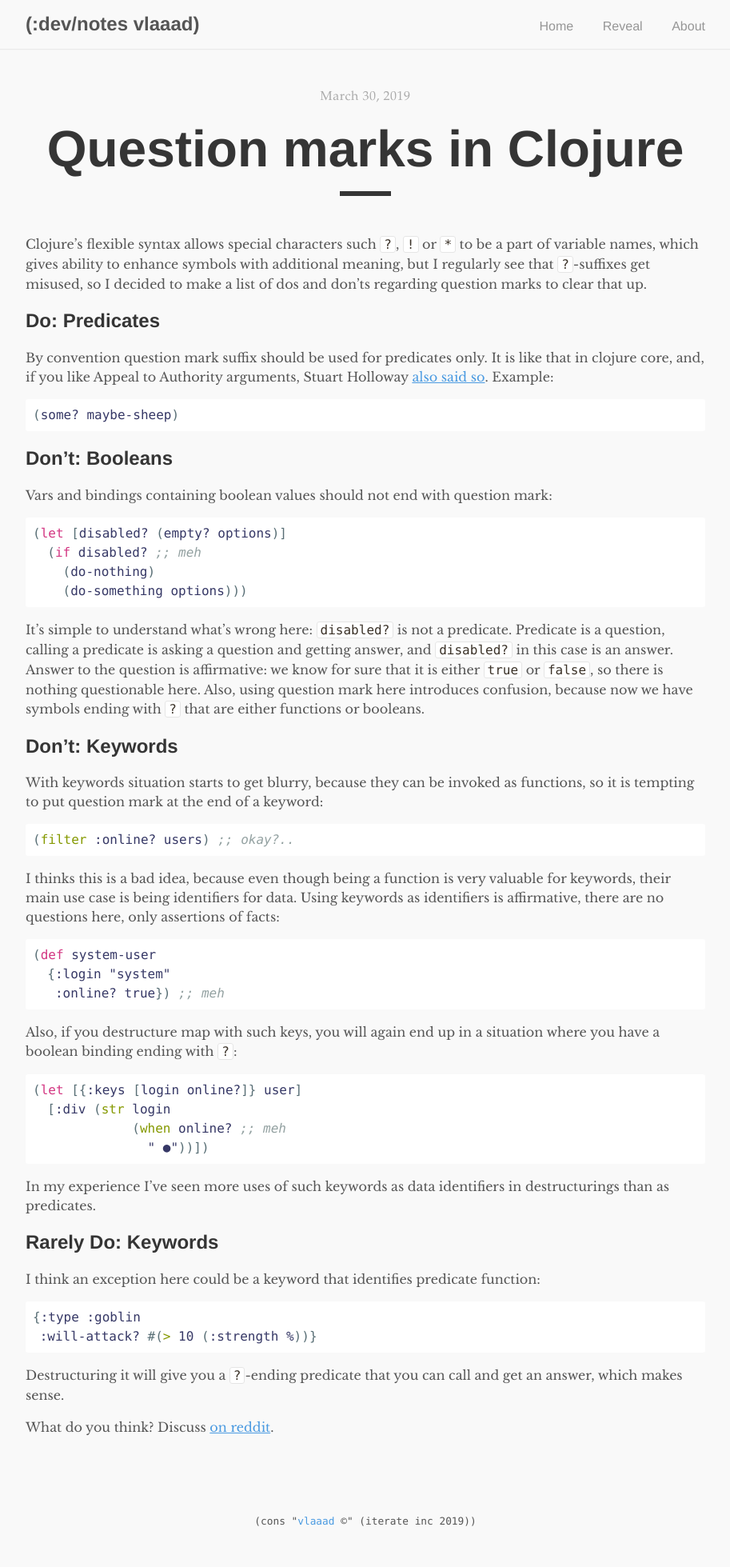
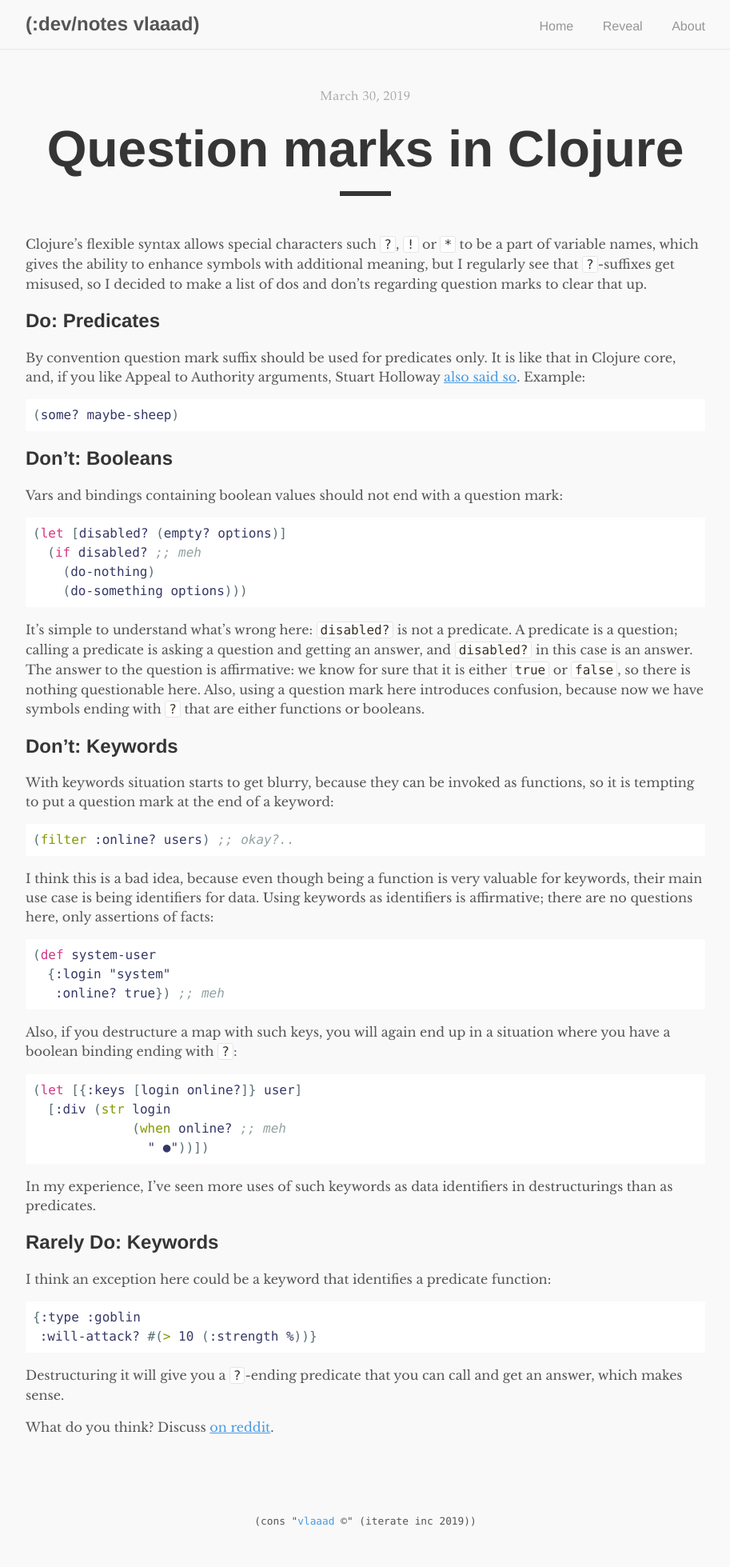
Before and after one commit to vlaaad/vlaaad.github.io, a Jekyll site: the page built from _posts/2019-03-30-question-marks-in-clojure.markdown, in a window 1280 px wide. Shown: the whole page at 80% size, without its empty margins (183-1096 px from the left). Built offline with Jekyll 4.4.1, drawn with Linux system fonts in a browser that asks for light colours; comment, search, counter and statistics services are not loaded.

Commit message:
Fix grammar and clarity issues in Clojure post
Correct grammatical errors and improve clarity in the text.

```diff
--- a/_posts/2019-03-30-question-marks-in-clojure.markdown
+++ b/_posts/2019-03-30-question-marks-in-clojure.markdown
@@ -6,11 +6,11 @@ date: 2019-03-30
 permalink: /2019-03-30/question-marks-in-clojure
 ---
 
-Clojure's flexible syntax allows special characters such `?`, `!` or `*` to be a part of variable names, which gives ability to enhance symbols with additional meaning, but I regularly see that `?`-suffixes get misused, so I decided to make a list of dos and don'ts regarding question marks to clear that up.
+Clojure's flexible syntax allows special characters such `?`, `!` or `*` to be a part of variable names, which gives the ability to enhance symbols with additional meaning, but I regularly see that `?`-suffixes get misused, so I decided to make a list of dos and don'ts regarding question marks to clear that up.
 
 ## Do: Predicates
 
-By convention question mark suffix should be used for predicates only. It is like that in clojure core, and, if you like Appeal to Authority arguments, Stuart Holloway [also said so](https://groups.google.com/d/msg/clojure/IdSGKwTYqPU/QC0udWGuLMQJ). Example:
+By convention question mark suffix should be used for predicates only. It is like that in Clojure core, and, if you like Appeal to Authority arguments, Stuart Holloway [also said so](https://groups.google.com/d/msg/clojure/IdSGKwTYqPU/QC0udWGuLMQJ). Example:
 
 {% highlight clojure %}
 (some? maybe-sheep)
@@ -18,7 +18,7 @@ By convention question mark suffix should be used for predicates only. It is lik
 
 ## Don't: Booleans
 
-Vars and bindings containing boolean values should not end with question mark:
+Vars and bindings containing boolean values should not end with a question mark:
 
 {% highlight clojure %}
 (let [disabled? (empty? options)]
@@ -27,17 +27,17 @@ Vars and bindings containing boolean values should not end with question mark:
     (do-something options)))
 {% endhighlight %}
 
-It's simple to understand what's wrong here: `disabled?` is not a predicate. Predicate is a question, calling a predicate is asking a question and getting answer, and `disabled?` in this case is an answer. Answer to the question is affirmative: we know for sure that it is either `true` or `false`, so there is nothing questionable here. Also, using question mark here introduces confusion, because now we have symbols ending with `?` that are either functions or booleans.
+It's simple to understand what's wrong here: `disabled?` is not a predicate. A predicate is a question; calling a predicate is asking a question and getting an answer, and `disabled?` in this case is an answer. The answer to the question is affirmative: we know for sure that it is either `true` or `false`, so there is nothing questionable here. Also, using a question mark here introduces confusion, because now we have symbols ending with `?` that are either functions or booleans.
 
 ## Don't: Keywords
 
-With keywords situation starts to get blurry, because they can be invoked as functions, so it is tempting to put question mark at the end of a keyword:
+With keywords situation starts to get blurry, because they can be invoked as functions, so it is tempting to put a question mark at the end of a keyword:
 
 {% highlight clojure %}
 (filter :online? users) ;; okay?..
 {% endhighlight %}
 
-I thinks this is a bad idea, because even though being a function is very valuable for keywords, their main use case is being identifiers for data. Using keywords as identifiers is affirmative, there are no questions here, only assertions of facts:
+I think this is a bad idea, because even though being a function is very valuable for keywords, their main use case is being identifiers for data. Using keywords as identifiers is affirmative; there are no questions here, only assertions of facts:
 
 {% highlight clojure %}
 (def system-user
@@ -45,7 +45,7 @@ I thinks this is a bad idea, because even though being a function is very valuab
    :online? true}) ;; meh
 {% endhighlight %}
 
-Also, if you destructure map with such keys, you will again end up in a situation where you have a boolean binding ending with `?`:
+Also, if you destructure a map with such keys, you will again end up in a situation where you have a boolean binding ending with `?`:
 
 {% highlight clojure %}
 (let [{:keys [login online?]} user]
@@ -54,11 +54,11 @@ Also, if you destructure map with such keys, you will again end up in a situatio
                " ●"))])
 {% endhighlight %}
 
-In my experience I've seen more uses of such keywords as data identifiers in destructurings than as predicates.
+In my experience, I've seen more uses of such keywords as data identifiers in destructurings than as predicates.
 
 ## Rarely Do: Keywords
 
-I think an exception here could be a keyword that identifies predicate function:
+I think an exception here could be a keyword that identifies a predicate function:
 
 {% highlight clojure %}
 {:type :goblin
```
